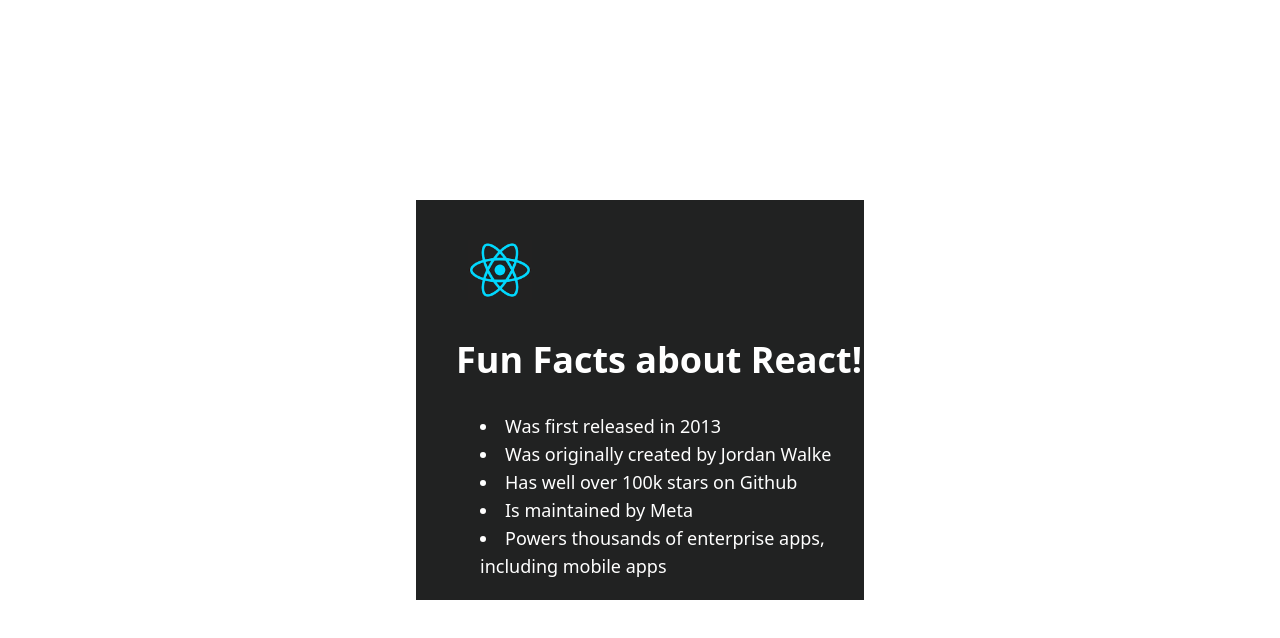
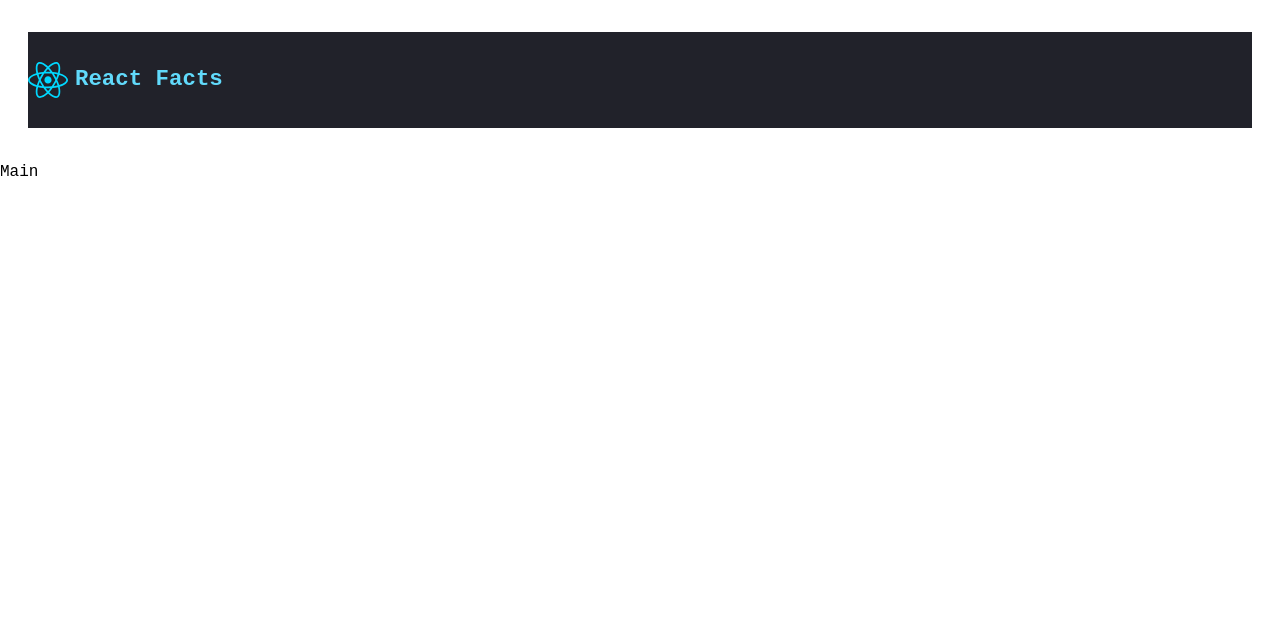
Before and after one commit to Guhirwa/ReactFacts-Project---Markup, a React (Vite) app: page / in a window 1280 px wide. Shown: the top 638 px of the page. Built offline with nearby package versions, Linux system fonts and the light colour scheme.

Commit message:
Styling Navbar  - My navbar is the simple one with react icon and Head Title

```diff
--- a/src/App.css
+++ b/src/App.css
@@ -1 +1,9 @@
-@import "tailwindcss";
+* {
+    box-sizing: border-box;
+}
+
+body {
+    margin: 0;
+    padding: 0;
+    font-family: 'Courier New', Courier, monospace;
+}
--- a/src/App.jsx
+++ b/src/App.jsx
@@ -5,17 +5,10 @@
 
 const App = () => {
   return (
-    <main className='bg-[#212222] h-[50vh] w-[35vw] absolute top-1/2 left-1/2 transform -translate-x-1/2 -translate-y-1/2 text-white'>
-      <img className='h-auto w-16 ml-13 my-10' src="src/assets/reactLogo.png" alt="React Logo" />
-      <h1 className='ml-10 font-bold text-4xl mb-8'>Fun Facts about React!</h1>
-      <ul className='list-disc list-inside pl-16 font-normal text-lg'>
-        <li>Was first released in 2013</li>
-        <li>Was originally created by Jordan Walke</li>
-        <li>Has well over 100k stars on Github</li>
-        <li>Is maintained by Meta</li>
-        <li>Powers thousands of enterprise apps, including mobile apps</li>
-      </ul>
-    </main>
+    <Fragment>
+      <Navbar />
+      <Main />
+    </Fragment>
   )
 }
 
--- a/src/assets/components/Navbar.jsx
+++ b/src/assets/components/Navbar.jsx
@@ -2,7 +2,12 @@
 
 const Navbar = () => {
   return (
-    <div>Navbar</div>
+    <header className = 'bg-[#21222A] h-24 mx-7 my-8'>
+        <nav className = 'flex items-center h-full'>
+            <img className = 'w-[40px] mr-[7px]' src = "src/assets/react.svg" alt = "React logo" />
+            <span className = 'text-[#61DAFB] text-[1.4rem] font-bold'>React Facts</span>
+        </nav>
+    </header>
   )
 }
 
--- a/src/index.css
+++ b/src/index.css
@@ -0,0 +1,2 @@
+@import "tailwindcss";
+@import url('https://fonts.googleapis.com/css2?family=Roboto:ital,wght@0,100..900;1,100..900&display=swap');
```
Also changed, not shown: 1 other file (tests, documents, lock files or other folders).
